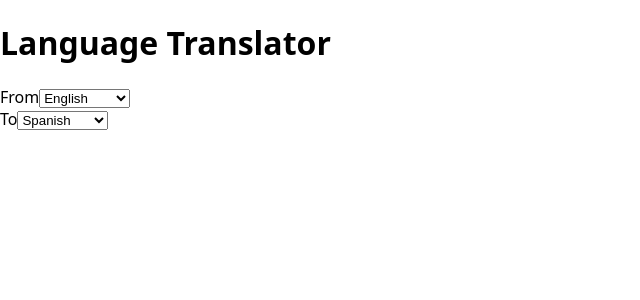
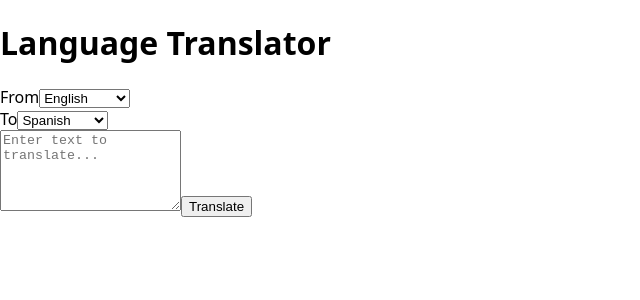
Before and after one commit to shanjamil/CodeAlpha_LanguageTranslator, a React (Vite) app: page / in a window 1280 px wide. Shown: the top 300 px of the page, without its empty margins (0-640 px from the left). Built offline with nearby package versions, Linux system fonts and the light colour scheme.

Commit message:
add text input area and translate button

```diff
--- a/src/App.jsx
+++ b/src/App.jsx
@@ -55,6 +55,18 @@ function App() {
           </select>
         </div>
       </div>
+
+      <textarea
+        className="input-area"
+        placeholder="Enter text to translate..."
+        value={inputText}
+        onChange={(e) => setInputText(e.target.value)}
+        rows={5}
+      />
+
+      <button className="translate-btn" onClick={() => console.log('translate')}>
+        Translate
+      </button>
     </div>
   )
 }
```
